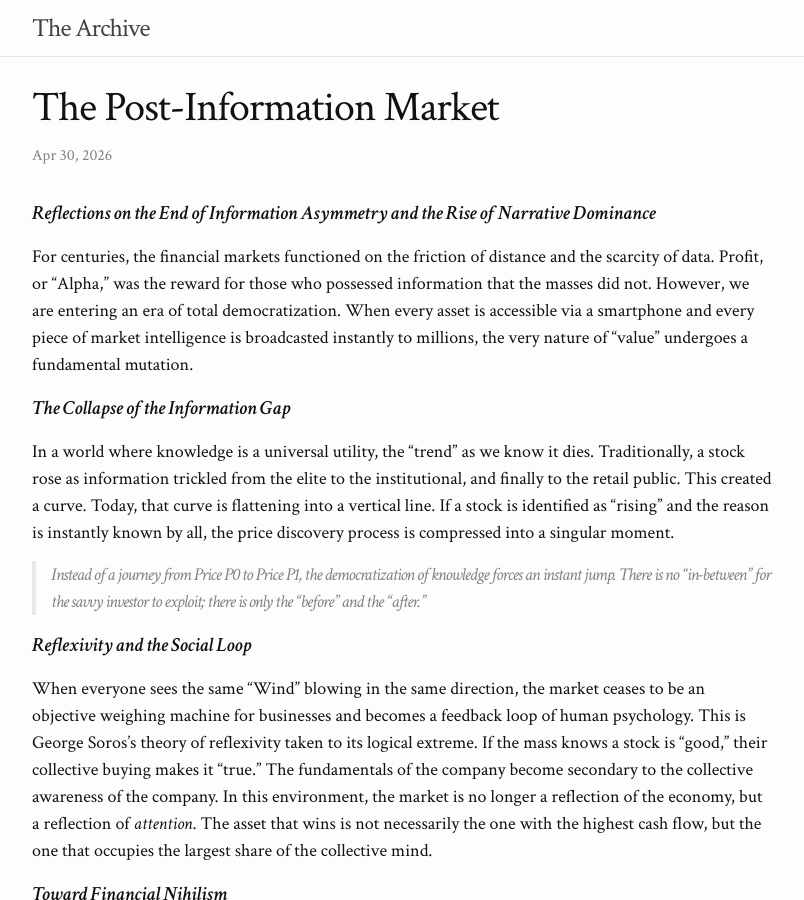
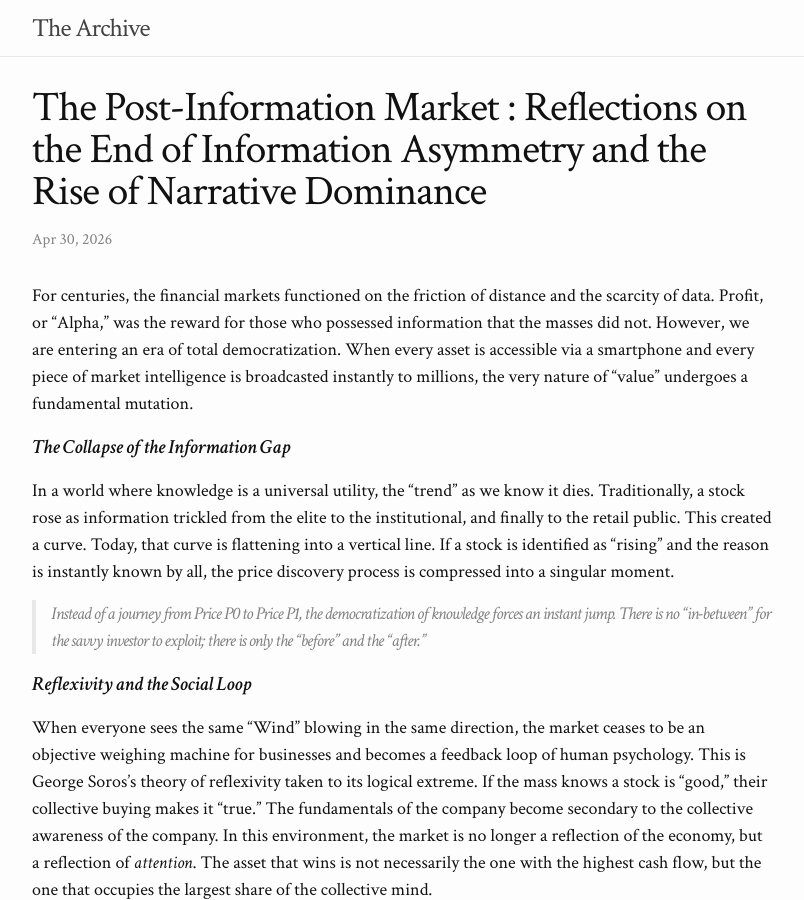
Before and after one commit to thisnat/the-archive, a Jekyll site: the page built from _posts/2026-4-30-the-post-information-market-reflections-on-the-end-of-information-asymmetry-and-the-rise-of-narrative-dominance.md, in a window 1280 px wide and 900 px high. Shown: the whole window, without its empty margins (238-1042 px from the left). Built offline with Jekyll 4.4.1, drawn with Linux system fonts in a browser that asks for light colours; some web fonts are replaced.

```diff
--- a/_posts/2026-4-30-the-post-information-market.md
+++ b/_posts/2026-4-30-the-post-information-market-reflections-on-the-end-of-information-asymmetry-and-the-rise-of-narrative-dominance.md
@@ -1,10 +1,8 @@
 ---
 layout: post
-title:  "The Post-Information Market"
+title:  "The Post-Information Market : Reflections on the End of Information Asymmetry and the Rise of Narrative Dominance"
 date:   2026-4-30
 ---
-
-#### Reflections on the End of Information Asymmetry and the Rise of Narrative Dominance
 
 For centuries, the financial markets functioned on the friction of distance and the scarcity
 of data. Profit, or "Alpha," was the reward for those who possessed information that the
```
Also changed, not shown: _posts/2025-10-13-the-political-economy-of-magic-from-the-cathedral-to-the-local-cosmos.md (renamed from _posts/2025-10-13-the_political_economy_of_magic_from_the_cathedral_to_the_local_cosmos.md), _posts/2025-9-1-the-noumenal-cascade-on-ai-truth-and-the-comedy-of-abdication.md (renamed from _posts/2025-9-1-the_noumenal_cascade_on_ai_truth_and_the_comedy_of_abdication.md), _posts/2025-9-20-faith-rationality-and-the-global-birth-rate-crisis.md (renamed from _posts/2025-9-20-faith_rationality_and_the_global_birth_rate_crisis.pdf.md), _posts/2025-9-20-metamodernism-and-the-return-of-the-premodern-a-new-grand-narrative-struggle.md (renamed from _posts/2025-9-20-metamodernism_and_the_return_of_the_premodern_a_new_grand_narrative_struggle.md), _posts/2026-2-24-longevity-as-the-moral-rebrand-of-eugenics-2-0.md (renamed from _posts/2026-2-24-longevity-as-the-moral-rebrand-of-eugenics-20.md), _posts/2026-3-27-the-ai-vertical-leap.md (renamed from _posts/2026-3-26-the-ai-vertical-leap.md), _posts/2026-5-27-the-architect-of-the-horizon-esotericism-the-spectral-and-the-faustian-awakening-in-jason-reza-jorjani-s-political-theology.md (renamed from _posts/2026-5-27-the-architect-of-the-horizon-esotericism-the-spectral-and-the-faustian-awakening-in-jason-reza-jorjani-political-theology.md), _posts/2026-7-8-against-the-neoreactionary.md (renamed from _posts/2026-7-9-against-the-neoreactionary.md), _posts/2026-7-8-the-cartographers-of-reality.md (renamed from _posts/2026-7-9-the-cartographers-of-reality.md), 1 other file.
